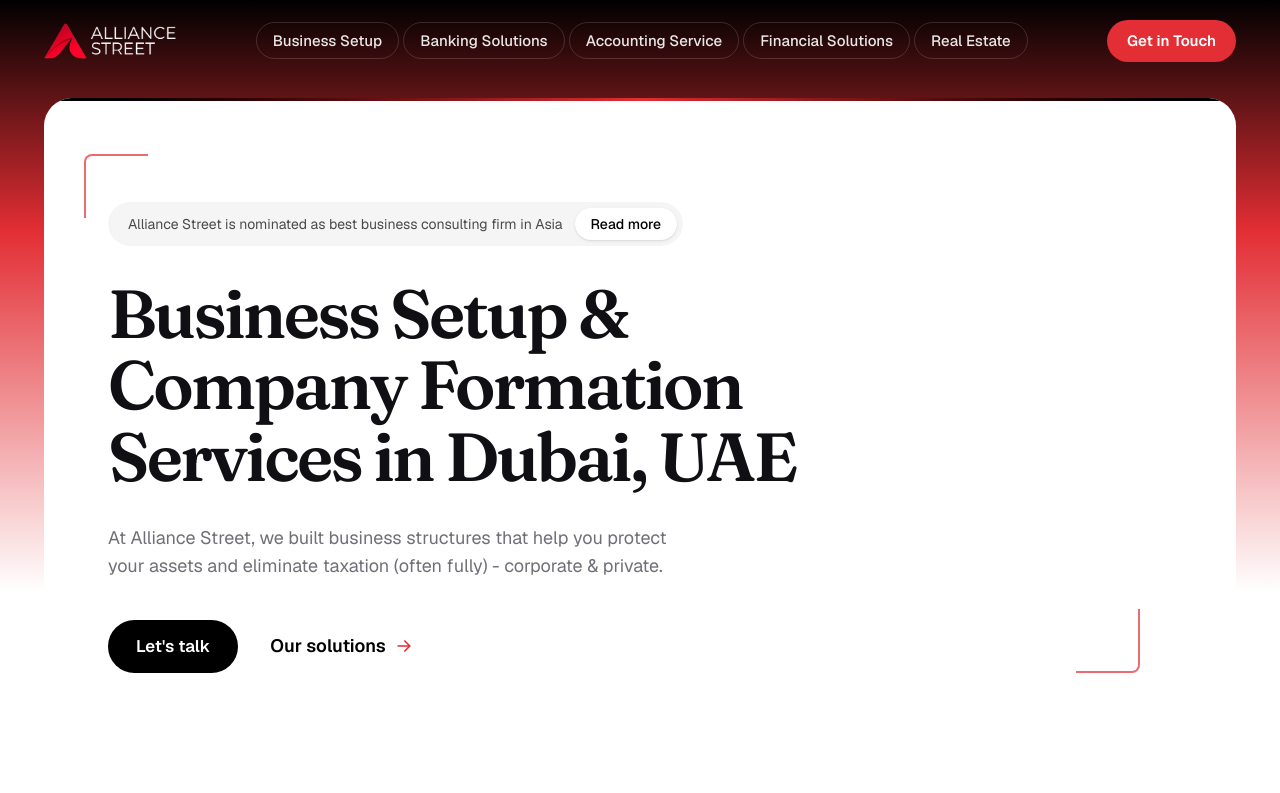
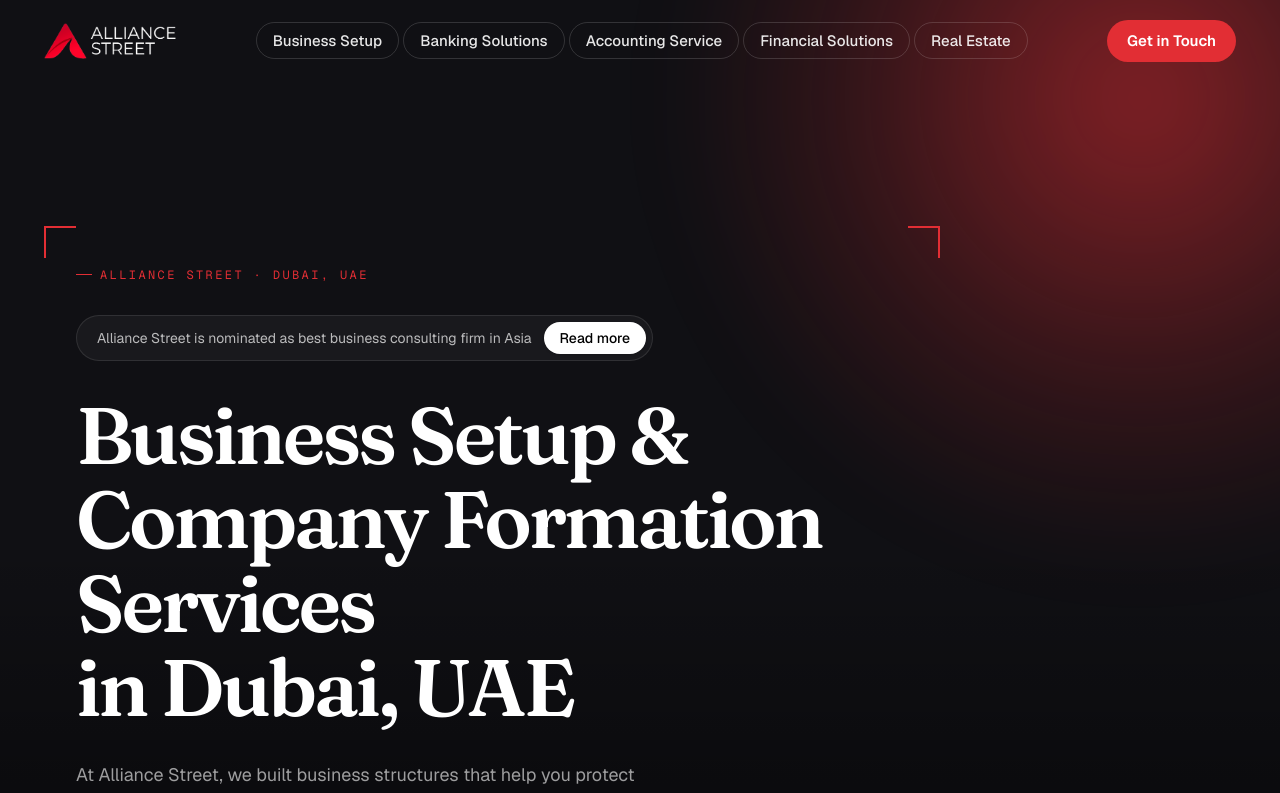
Before and after one commit to alliancestreetgoa-lang/as.ae, a Next.js app: page / in a window 1280 px wide. Shown: the top 793 px of the page. Built offline with nearby package versions, Linux system fonts and the light colour scheme.

Commit message:
feat: redesign Hero

```diff
--- a/src/components/Hero.tsx
+++ b/src/components/Hero.tsx
@@ -1,56 +1,145 @@
+"use client";
+
+import { useRef } from "react";
+import { useGSAP } from "@gsap/react";
+import gsap from "gsap";
 import { ArrowRight } from "@/components/icons";
+import { Eyebrow } from "@/components/primitives/Eyebrow";
+import { Frame } from "@/components/primitives/Frame";
+import { prefersReduced } from "@/components/motion/gsap-setup";
 
+/**
+ * Hero — the homepage's first impression and the one place the brand's
+ * signature red gets to be a large, dominant gradient moment rather than a
+ * small accent. Structural cues (badge above headline, oversized serif
+ * headline, thin CTA row) borrowed from 21st.dev "Hero — Luxury Editorial"
+ * (dzekuza, id 14846), re-themed to Fraunces/Geist + the as-ink/as-red
+ * tokens and hand-built (no framer-motion in that source is kept, but the
+ * layout/CTA shape is the reference).
+ *
+ * Motion: a single GSAP timeline staggers eyebrow -> badge -> headline
+ * lines -> subcopy -> CTAs on load, and a scroll-scrubbed ScrollTrigger
+ * drifts the red glow layer for a subtle parallax as the hero scrolls out
+ * of view. Both are skipped entirely under prefers-reduced-motion, in
+ * which case the server-rendered markup (fully visible, no transforms) is
+ * the final state.
+ */
 export function Hero() {
+  const sectionRef = useRef<HTMLElement>(null);
+  const glowRef = useRef<HTMLDivElement>(null);
+  const eyebrowRef = useRef<HTMLDivElement>(null);
+  const badgeRef = useRef<HTMLDivElement>(null);
+  const line1Ref = useRef<HTMLSpanElement>(null);
+  const line2Ref = useRef<HTMLSpanElement>(null);
+  const line3Ref = useRef<HTMLSpanElement>(null);
+  const subRef = useRef<HTMLParagraphElement>(null);
+  const ctaRef = useRef<HTMLDivElement>(null);
+
+  useGSAP(
+    () => {
+      if (prefersReduced()) return;
+
+      const lines = [line1Ref.current, line2Ref.current, line3Ref.current].filter(
+        (el): el is HTMLSpanElement => Boolean(el)
+      );
+      const staggered = [eyebrowRef.current, badgeRef.current, ...lines, subRef.current, ctaRef.current].filter(
+        (el): el is HTMLElement => Boolean(el)
+      );
+
+      gsap.set(staggered, { opacity: 0, y: 24 });
+
+      const tl = gsap.timeline({ defaults: { ease: "power3.out", duration: 0.8 } });
+      tl.to(eyebrowRef.current, { opacity: 1, y: 0 })
+        .to(badgeRef.current, { opacity: 1, y: 0 }, "-=0.5")
+        .to(lines, { opacity: 1, y: 0, stagger: 0.12 }, "-=0.45")
+        .to(subRef.current, { opacity: 1, y: 0 }, "-=0.4")
+        .to(ctaRef.current, { opacity: 1, y: 0 }, "-=0.45");
+
+      // Subtle parallax: the red glow drifts down as the hero scrolls past.
+      if (glowRef.current) {
+        gsap.to(glowRef.current, {
+          yPercent: 18,
+          ease: "none",
+          scrollTrigger: {
+            trigger: sectionRef.current,
+            start: "top top",
+            end: "bottom top",
+            scrub: true,
+          },
+        });
+      }
+    },
+    { scope: sectionRef }
+  );
+
   return (
-    <section id="top" className="relative as-hero-gradient pt-[82px]">
-      {/* White rounded card overlaying the gradient */}
-      <div className="as-container">
-        <div className="relative mt-4 overflow-hidden rounded-t-[28px] bg-white px-6 pb-24 pt-10 sm:px-12 lg:px-16">
-          {/* red gradient top border line */}
-          <div className="absolute inset-x-0 top-0 h-[3px] bg-gradient-to-r from-black via-as-red to-black" />
+    <section
+      id="top"
+      ref={sectionRef}
+      className="relative isolate overflow-hidden bg-as-ink pt-[82px]"
+    >
+      {/* Red gradient glow — the hero's one large red moment; also the parallax target. */}
+      <div ref={glowRef} aria-hidden="true" className="pointer-events-none absolute inset-0">
+        <div className="absolute -right-1/4 -top-1/3 h-[560px] w-[560px] rounded-full bg-[radial-gradient(circle,rgba(226,46,52,0.55)_0%,rgba(226,46,52,0.16)_45%,transparent_72%)] blur-2xl sm:h-[760px] sm:w-[760px] lg:h-[920px] lg:w-[920px]" />
+        <div className="absolute inset-x-0 bottom-0 h-1/2 bg-gradient-to-t from-black/70 to-transparent" />
+      </div>
 
-          {/* decorative red corner brackets */}
-          <span className="pointer-events-none absolute left-10 top-14 h-16 w-16 rounded-tl-md border-l-2 border-t-2 border-as-red/70" />
-          <span className="pointer-events-none absolute bottom-24 right-24 hidden h-16 w-16 rounded-br-md border-b-2 border-r-2 border-as-red/70 lg:block" />
+      <div className="as-container relative py-24 sm:py-32 lg:py-36">
+        <Frame tone="red" className="max-w-4xl">
+          <div ref={eyebrowRef}>
+            <Eyebrow>Alliance Street &middot; Dubai, UAE</Eyebrow>
+          </div>
 
-          <div className="relative max-w-3xl pt-16">
           {/* nomination badge */}
-            <div className="mb-8 inline-flex items-center gap-3 rounded-full bg-black/[0.04] py-1.5 pl-5 pr-1.5 text-sm text-black/70">
+          <div
+            ref={badgeRef}
+            className="mt-8 inline-flex items-center gap-3 rounded-full border border-white/10 bg-white/[0.04] py-1.5 pl-5 pr-1.5 text-sm text-white/70"
+          >
             <span>
               Alliance Street is nominated as best business consulting firm in Asia
             </span>
             <a
               href="#publications"
-                className="rounded-full bg-white px-4 py-1.5 text-sm font-medium text-black shadow-sm"
+              className="rounded-full bg-white px-4 py-1.5 text-sm font-medium text-black shadow-sm transition-colors hover:bg-white/90"
             >
               Read more
             </a>
           </div>
 
-            <h1 className="text-[44px] leading-[1.05] tracking-[-0.04em] sm:text-[56px] lg:text-[68px]">
-              Business Setup &amp; Company Formation Services in Dubai, UAE
+          <h1 className="font-display mt-8 text-[44px] leading-[1.05] tracking-[-0.04em] text-white sm:text-[64px] lg:text-[80px]">
+            <span ref={line1Ref} className="block">
+              Business Setup &amp;
+            </span>
+            <span ref={line2Ref} className="block">
+              Company Formation Services
+            </span>
+            <span ref={line3Ref} className="block">
+              in Dubai, UAE
+            </span>
           </h1>
 
-            <p className="mt-8 max-w-xl text-lg text-as-muted">
+          <p ref={subRef} className="mt-8 max-w-xl font-sans text-lg text-white/60">
             At Alliance Street, we built business structures that help you protect
             your assets and eliminate taxation (often fully) - corporate &amp;
             private.
           </p>
 
-            <div className="mt-10 flex items-center gap-8">
-              <a href="#collaborate" className="as-btn-dark">
+          <div ref={ctaRef} className="mt-10 flex flex-wrap items-center gap-6">
+            <a
+              href="#collaborate"
+              className="inline-flex items-center gap-2 rounded-full bg-as-red px-7 py-3.5 font-sans text-[15px] font-semibold text-white transition-colors hover:bg-as-red-bright"
+            >
               Let&apos;s talk
             </a>
             <a
               href="#solutions"
-                className="inline-flex items-center gap-2 text-lg font-semibold text-black"
+              className="inline-flex items-center gap-2 rounded-full border border-white/20 px-7 py-3.5 font-sans text-[15px] font-semibold text-white transition-colors hover:border-as-red/60 hover:text-as-red"
             >
               Our solutions
-                <ArrowRight className="h-5 w-5 text-as-red" />
+              <ArrowRight className="h-4 w-4" />
             </a>
           </div>
-          </div>
-        </div>
+        </Frame>
       </div>
     </section>
   );
```
Lines whose indentation alone changed are shown as unchanged.
